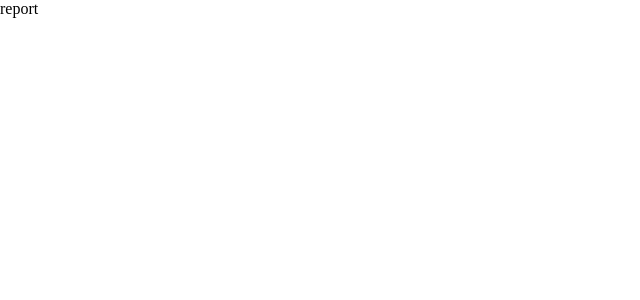
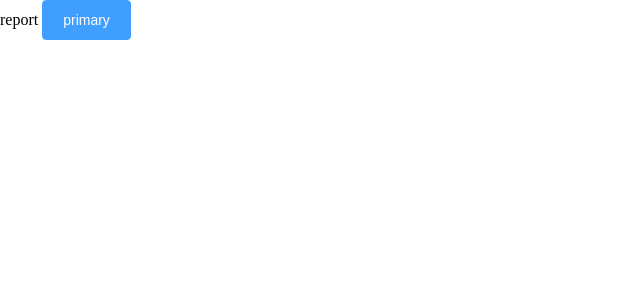
Before and after one commit to Yuan-Desheng/Desktop, a Vue app in the folder imooc-datav-report-dev/: page /#/ in a window 1280 px wide. Shown: the top 300 px of the page, without its empty margins (0-640 px from the left). Built offline with nearby package versions, Linux system fonts and the light colour scheme.

Commit message:
5-04 element-ui和echarts引入

```diff
--- a/imooc-datav-report-dev/package.json
+++ b/imooc-datav-report-dev/package.json
@@ -9,6 +9,8 @@
   },
   "dependencies": {
     "core-js": "^3.8.3",
+    "echarts": "^5.4.3",
+    "element-ui": "^2.15.13",
     "vue": "^2.6.14",
     "vue-router": "^3.5.1"
   },
--- a/imooc-datav-report-dev/src/main.js
+++ b/imooc-datav-report-dev/src/main.js
@@ -1,8 +1,13 @@
 import Vue from 'vue'
 import App from './App.vue'
 import router from './router'
+import ElementUI from 'element-ui';
+import 'element-ui/lib/theme-chalk/index.css';
+import {ECharts} from "echarts";
 
 Vue.config.productionTip = false
+Vue.prototype.$echarts = ECharts;
+Vue.use(ElementUI);
 
 new Vue({
   router,
--- a/imooc-datav-report-dev/src/views/HomeView.vue
+++ b/imooc-datav-report-dev/src/views/HomeView.vue
@@ -1,6 +1,7 @@
 <template>
   <div class="home">
     report
+    <el-button type="primary">primary</el-button>
   </div>
 </template>
 
```
Also changed, not shown: imooc-datav-report-dev/.eslintrc.js, 2 other files (tests, documents, lock files or other folders).
